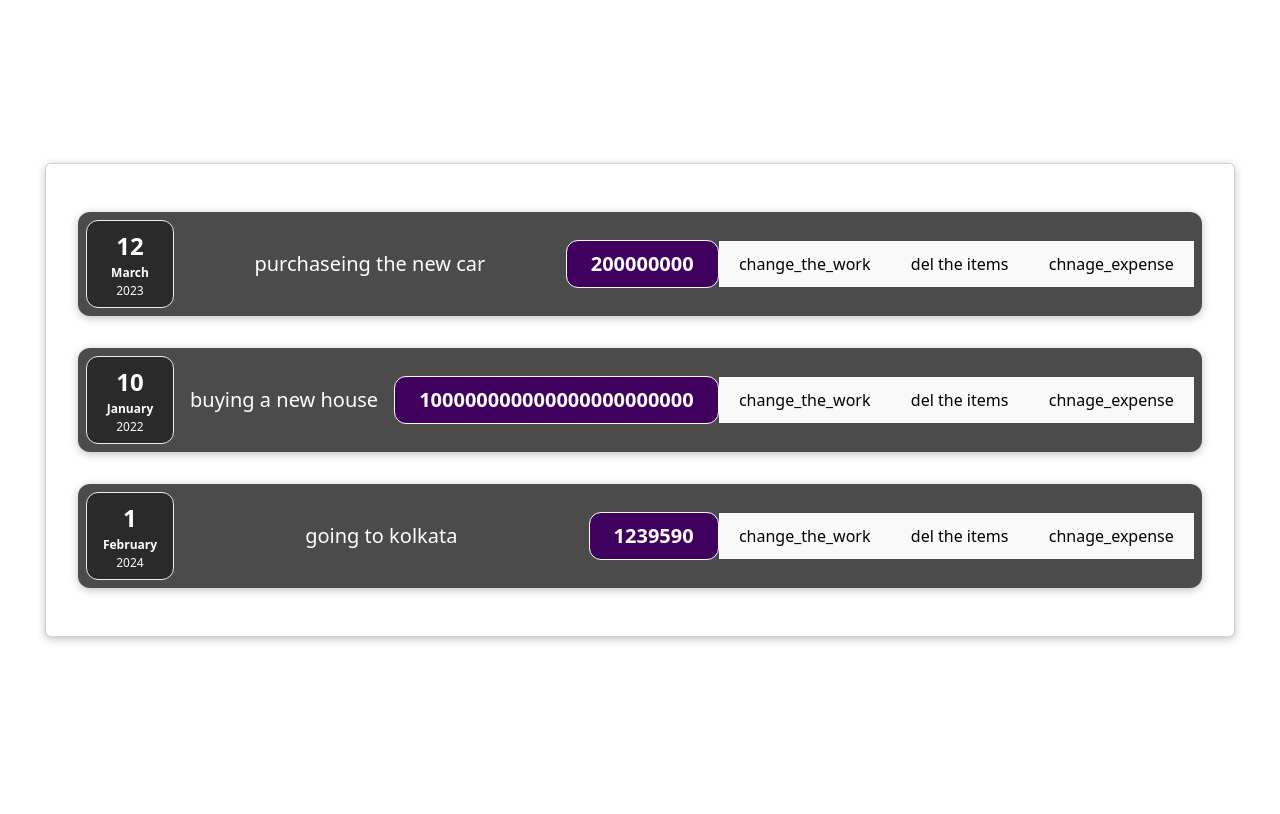
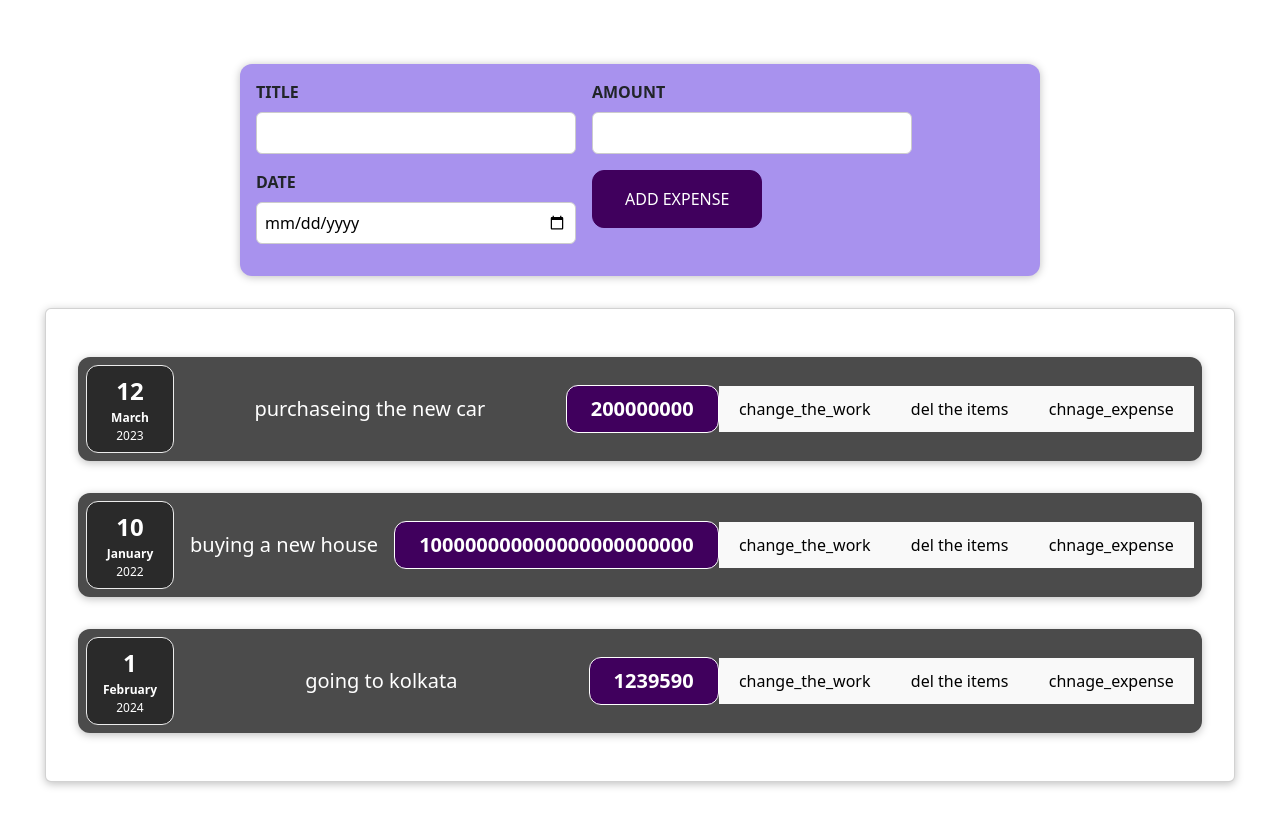
Before and after one commit to animesh65432/SHARPNER-PROJECT, a React (Vite) app: page / in a window 1280 px wide. Built offline with nearby package versions, Linux system fonts and the light colour scheme.

Commit message:
add-input

```diff
--- a/src/App.jsx
+++ b/src/App.jsx
@@ -2,9 +2,15 @@
 import reactLogo from "./assets/react.svg";
 import viteLogo from "/vite.svg";
 import "./App.css";
-import Expense from "./Compoments/Expense";
+import Expense from "./Compoments/EXPENSE/Expense";
+import NewExpense from "./Compoments/EXPENSE/NewExpense/NewExpense";
 
 const App = () => {
-  return <Expense />;
+  return (
+    <>
+      <NewExpense />
+      <Expense />
+    </>
+  );
 };
 export default App;
--- a/src/Compoments/Expense.jsx
+++ b/src/Compoments/EXPENSE/Expense.jsx
@@ -1,4 +1,4 @@
-import Card from "../UI/Card";
+import Card from "../../UI/Card";
 import ExpenseItem from "./ExpenseItem";
 import "./Expenses.css";
 
--- /dev/null
+++ b/src/Compoments/EXPENSE/NewExpense/NewExpense.css
@@ -0,0 +1,38 @@
+.new-expense {
+  background-color: #a892ee;
+  padding: 1rem;
+  margin: 2rem auto;
+  width: 50rem;
+  max-width: 95%;
+  border-radius: 12px;
+  text-align: center;
+  box-shadow: 0 1px 8px rgba(0, 0, 0, 0.25);
+}
+
+.new-expense button {
+  font: inherit;
+  cursor: pointer;
+  padding: 1rem 2rem;
+  border: 1px solid #40005d;
+  background-color: #40005d;
+  color: white;
+  border-radius: 12px;
+  margin-right: 1rem;
+}
+
+.new-expense button:hover,
+.new-expense button:active {
+  background-color: #510674;
+  border-color: #510674;
+}
+
+.new-expense button.alternative {
+  color: #220131;
+  border-color: transparent;
+  background-color: transparent;
+}
+
+.new-expense button.alternative:hover,
+.new-expense button.alternative:active {
+  background-color: #ddb3f8;
+}
--- /dev/null
+++ b/src/Compoments/EXPENSE/NewExpense/NewExpense.jsx
@@ -0,0 +1,13 @@
+import React from "react";
+import "./NewExpense.css";
+import NewExpensefrom from "./NewExpensefrom";
+
+const NewExpense = () => {
+  return (
+    <div className="new-expense">
+      <NewExpensefrom />
+    </div>
+  );
+};
+
+export default NewExpense;
--- /dev/null
+++ b/src/Compoments/EXPENSE/NewExpense/NewExpensefrom.css
@@ -0,0 +1,26 @@
+.new-expense__controls {
+  display: flex;
+  flex-wrap: wrap;
+  gap: 1rem;
+  margin-bottom: 1rem;
+  text-align: left;
+}
+
+.new-expense__control label {
+  font-weight: bold;
+  margin-bottom: 0.5rem;
+  display: block;
+}
+
+.new-expense__control input {
+  font: inherit;
+  padding: 0.5rem;
+  border-radius: 6px;
+  border: 1px solid #ccc;
+  width: 20rem;
+  max-width: 100%;
+}
+
+.new-expense__actions {
+  text-align: right;
+}
--- /dev/null
+++ b/src/Compoments/EXPENSE/NewExpense/NewExpensefrom.jsx
@@ -0,0 +1,64 @@
+import React, { useState } from "react";
+import "./NewExpensefrom.css";
+
+const NewExpensefrom = () => {
+  // State for managing form data
+  const [title, setTitle] = useState("");
+  const [amount, setAmount] = useState("");
+  const [date, setDate] = useState("");
+
+  // Event handlers for input changes
+  const titleChangeHandler = (e) => {
+    setTitle(e.target.value);
+  };
+
+  const amountChangeHandler = (e) => {
+    setAmount(e.target.value);
+  };
+
+  const dateChangeHandler = (e) => {
+    setDate(e.target.value);
+  };
+
+  // Event handler for form submission
+  const submitHandler = (e) => {
+    e.preventDefault(); // Prevents the default form submission behavior
+
+    // Do something with the form data (e.g., send it to a parent component or API)
+    console.log({ title, amount, date });
+
+    // You can also reset the form values if needed
+    setTitle("");
+    setAmount("");
+    setDate("");
+  };
+
+  return (
+    <form className="new-expense__controls" onSubmit={submitHandler}>
+      <div className="new-expense__control">
+        <label>TITLE</label>
+        <input type="text" value={title} onChange={titleChangeHandler} />
+      </div>
+      <div className="new-expense__control">
+        <label>AMOUNT</label>
+        <input type="number" value={amount} onChange={amountChangeHandler} />
+      </div>
+      <div className="new-expense__control">
+        <label>DATE</label>
+        <input
+          type="date"
+          min="2019-01-01"
+          step="2023-01-12"
+          value={date}
+          onChange={dateChangeHandler}
+        />
+      </div>
+
+      <div className="new-expense__actions">
+        <button type="submit">ADD EXPENSE </button>
+      </div>
+    </form>
+  );
+};
+
+export default NewExpensefrom;
```
Also changed, not shown: src/Compoments/EXPENSE/ExpenseItem.css (renamed from src/Compoments/ExpenseItem.css), src/Compoments/EXPENSE/ExpenseItem.jsx (renamed from src/Compoments/ExpenseItem.jsx), src/Compoments/EXPENSE/Expensedate.css (renamed from src/Compoments/Expensedate.css), src/Compoments/EXPENSE/Expensedate.jsx (renamed from src/Compoments/Expensedate.jsx), src/Compoments/EXPENSE/Expenses.css (renamed from src/Compoments/Expenses.css).
